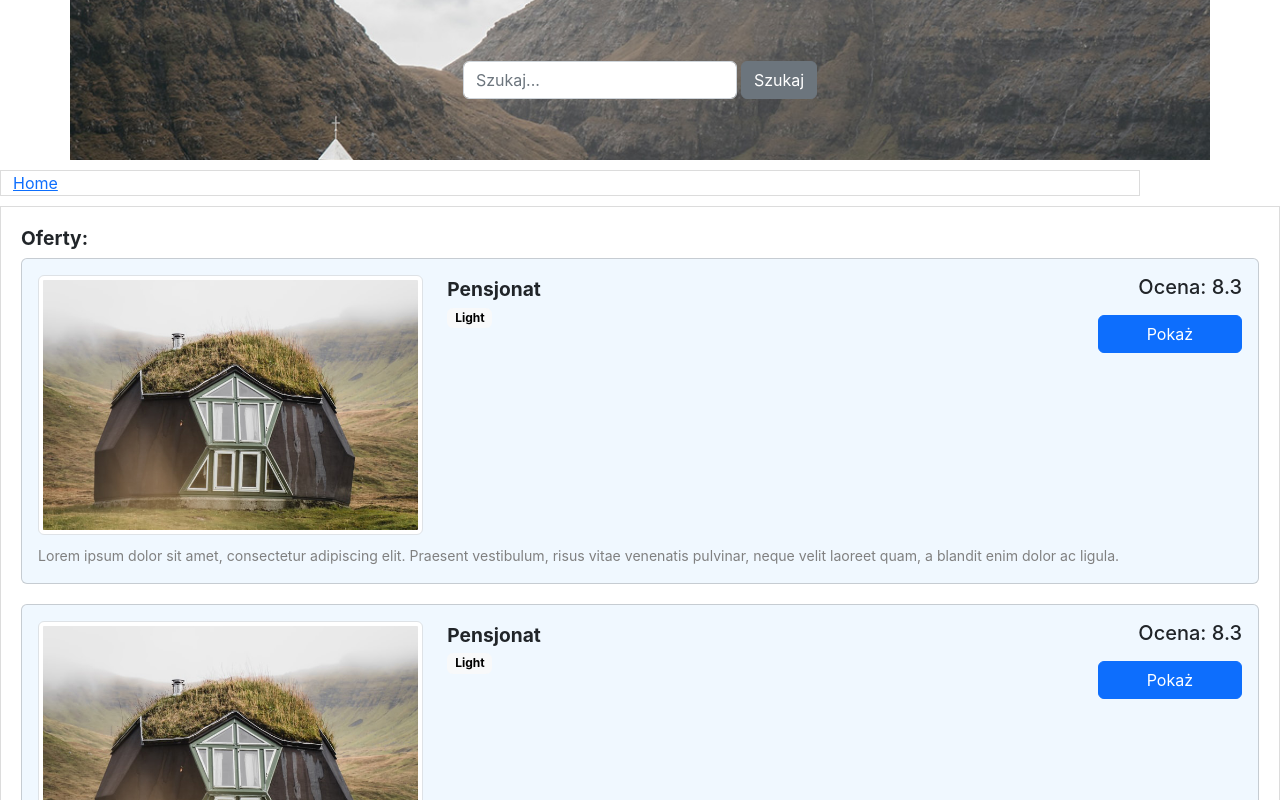
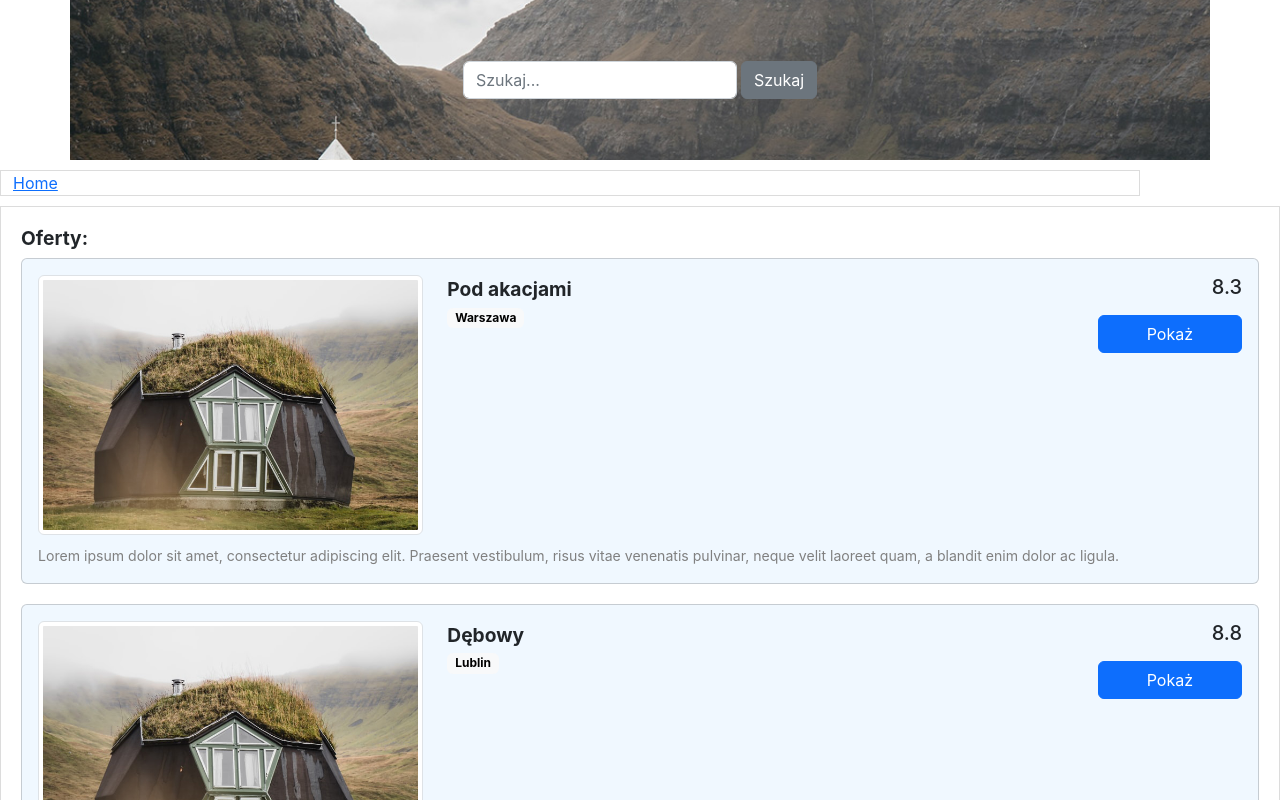
Before and after one commit to adrianMachulec/reactApp, a React (Create React App) app: page / in a window 1280 px wide. Shown: the top 800 px of the page. Built offline with nearby package versions, Linux system fonts and the light colour scheme.

Commit message:
PropTypes

```diff
--- a/src/App.js
+++ b/src/App.js
@@ -1,16 +1,60 @@
-import './App.scss';
-import Header from './components/Header/Header';
-import Menu from './components/Menu/Menu';
-import Hotels from './components/Hotels/Hotels';
+import { Component } from "react";
+import "./App.scss";
+import Header from "./components/Header/Header";
+import Menu from "./components/Menu/Menu";
+import Hotels from "./components/Hotels/Hotels";
+import LoadingIcon from "./components/UI/LoadingIcon/LoadingIcon";
 
-function App() {
-  return (
-    <div className="App">
-      <Header />
-      <Menu />
-      <Hotels />
-    </div>
-  );
+class App extends Component {
+  hotels = [
+    {
+      id: 1,
+      name: "Pod akacjami",
+      city: "Warszawa",
+      rating: 8.3,
+      description:
+        "Lorem ipsum dolor sit amet, consectetur adipiscing elit. Praesent vestibulum, risus vitae venenatis pulvinar, neque velit laoreet quam, a blandit enim dolor ac ligula.",
+      image: "",
+    },
+    {
+      id: 2,
+      name: "Dębowy",
+      city: "Lublin",
+      rating: 8.8,
+      description:
+        "Lorem ipsum dolor sit amet, consectetur adipiscing elit. Praesent vestibulum, risus vitae venenatis pulvinar, neque velit laoreet quam, a blandit enim dolor ac ligula.",
+      image: "",
+    },
+  ]
+
+  state = {
+    hotels: [],
+    loading: true
+  };
+
+  searchHandler(term) {
+    const hotels = [...this.hotels].filter(x => x.name.toLowerCase().includes(term.toLowerCase()))
+    this.setState({hotels})
+  }
+
+  componentDidMount() {
+    setTimeout(()=>{
+      this.setState({hotels: this.hotels, loading: false})
+    }, 1000)
+  }
+
+  render() {
+    return (
+      <div className="App">
+        <Header onSearch={(term) => this.searchHandler(term)} />
+        <Menu />
+        {this.state.loading
+          ? <LoadingIcon />
+          : <Hotels hotels={this.state.hotels} />
+        }
+      </div>
+    );
+  }
 }
 
 export default App;
--- a/src/components/Header/Header.js
+++ b/src/components/Header/Header.js
@@ -1,10 +1,10 @@
 import styles from "./Header.module.css";
 import Searchbar from "./Searchbar/Searchbar";
 
-function Header() {
+function Header(props) {
   return (
     <header className={`${styles.header} container`}>
-      <Searchbar />
+      <Searchbar onSearch={props.onSearch} />
     </header>
   );
 }
--- a/src/components/Header/Searchbar/Searchbar.js
+++ b/src/components/Header/Searchbar/Searchbar.js
@@ -1,11 +1,12 @@
 import { useState } from "react";
+import PropTypes from 'prop-types'
 
-function Searchbar() {
+function Searchbar(props) {
 
   const [term, setTerm] = useState('')
 
   const search = () => {
-    console.log('Szukaj', term)
+    props.onSearch(term)
   }
 
   const onKeyDownHandler = (e) => {
@@ -30,4 +31,8 @@ function Searchbar() {
   );
 }
 
+Searchbar.propTypes = {
+  onSearch: PropTypes.func.isRequired
+}
+
 export default Searchbar;
--- a/src/components/Hotels/Hotel/Hotel.js
+++ b/src/components/Hotels/Hotel/Hotel.js
@@ -1,7 +1,15 @@
+import PropTypes from 'prop-types'
 import styles from "./Hotel.module.css";
 import hotelImg from "../../../assets/images/hotel.jpg";
 
-function Hotel() {
+const propTypes = {
+  name: PropTypes.string.isRequired,
+  city: PropTypes.string.isRequired,
+  rating: PropTypes.number.isRequired,
+  description: PropTypes.string.isRequired
+}
+
+function Hotel(props) {
   return (
     <div className={`card ${styles.hotel}`}>
       <div className="card-body">
@@ -12,11 +20,11 @@ function Hotel() {
           <div className="col-8">
             <div className="row">
               <div className="col">
-                <p className={styles.title}>Pensjonat</p>
-                <span className="badge text-bg-light">Light</span>
+                <p className={styles.title}>{props.name}</p>
+                <span className="badge text-bg-light">{props.city}</span>
               </div>
               <div className="col text-end">
-                <h5>Ocena: 8.3</h5>
+                <h5>{props.rating}</h5>
                 <a href="/" className="btn btn-primary mt-2 px-5">
                   Pokaż
                 </a>
@@ -25,9 +33,7 @@ function Hotel() {
           </div>
           <div className="col-12">
             <p className={styles.description}>
-              Lorem ipsum dolor sit amet, consectetur adipiscing elit. Praesent
-              vestibulum, risus vitae venenatis pulvinar, neque velit laoreet
-              quam, a blandit enim dolor ac ligula.
+            {props.description}
             </p>
           </div>
         </div>
@@ -36,4 +42,6 @@ function Hotel() {
   );
 }
 
+Hotel.propTypes = propTypes
+
 export default Hotel;
--- a/src/components/Hotels/Hotels.js
+++ b/src/components/Hotels/Hotels.js
@@ -1,17 +1,21 @@
 import {Component} from "react"
 import Hotel from "./Hotel/Hotel"
 import styles from './Hotels.module.css'
+import PropTypes from 'prop-types'
 
 class Hotels extends Component {
     render(){
         return(
             <div className={styles.container}>
                 <h2 className={styles.title}>Oferty:</h2>
-                <Hotel />
-                <Hotel />
+                {this.props.hotels.map(hotel => <Hotel key={hotel.id} {...hotel} />)}
             </div>
         )
     }
 }
 
+Hotels.propTypes = {
+    hotels: PropTypes.array.isRequired
+}
+
 export default Hotels
--- /dev/null
+++ b/src/components/UI/LoadingIcon/LoadingIcon.js
@@ -0,0 +1,9 @@
+export default function LoadingIcon() {
+  return (
+    <div className="d-flex justify-content-center">
+      <div className="spinner-border" role="status">
+        <span className="visually-hidden">Ładowanie...</span>
+      </div>
+    </div>
+  );
+}
```
